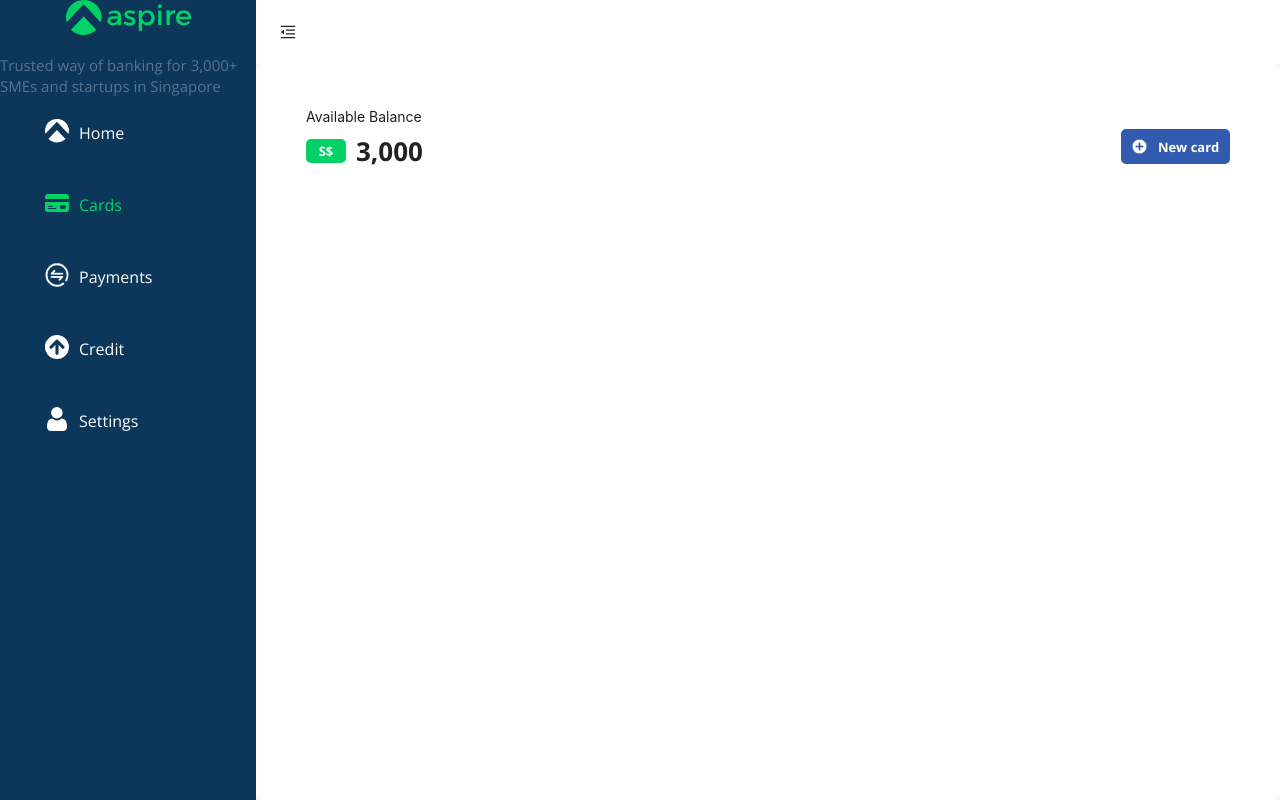
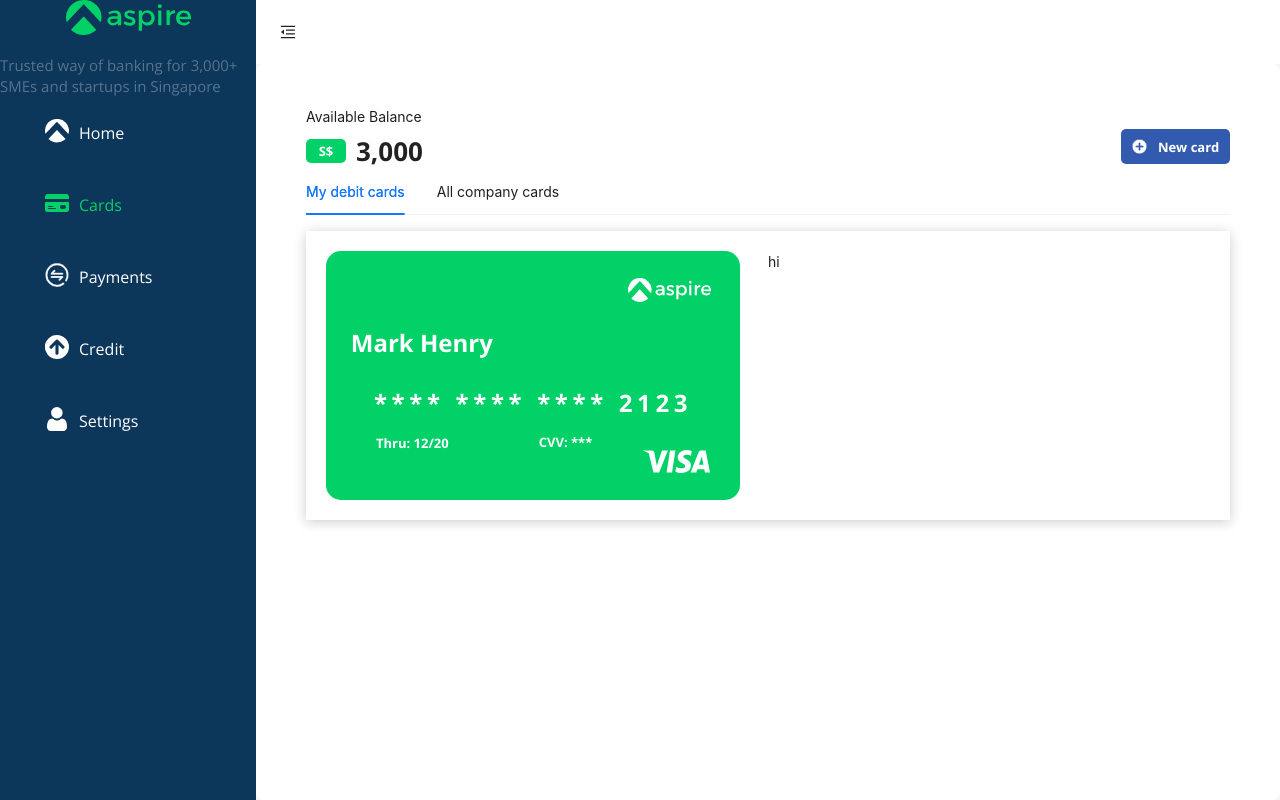
Before and after one commit to vksingh97/card-swiper, a React (Create React App) app: page / in a window 1280 px wide. Built offline with nearby package versions, Linux system fonts and the light colour scheme.

Commit message:
first card created

```diff
--- /dev/null
+++ b/src/components/CardInfo.tsx
@@ -0,0 +1,123 @@
+import React, { useState } from 'react';
+import styled from 'styled-components';
+
+const Card = styled.div`
+  width: 414px;
+  height: 248.85px;
+  background-color: #01d167;
+  border-radius: 15px;
+  display: flex;
+  flex-direction: column;
+`;
+
+const AspireLogoContainer = styled.div`
+  display: flex;
+  justify-content: flex-end;
+  position: relative;
+  right: 7%;
+  top: 11%;
+`;
+
+const AspireLogo = styled.img`
+  width: 83.52px;
+  height: 23.7px;
+`;
+const CardHolderNameContainer = styled.div`
+  position: relative;
+  top: 10%;
+  left: 6%;
+`;
+const CardHolderName = styled.p`
+  font-family: 'Open Sans';
+  font-weight: bold;
+  color: #ffffff;
+  font-size: 24px;
+`;
+const CardNumberContainer = styled.div`
+  display: flex;
+  justify-content: center;
+  height: 60px;
+`;
+const CardNumber = styled.p`
+  font-family: 'Open Sans';
+  font-weight: bold;
+  font-size: 24px;
+  color: #ffffff;
+  letter-spacing: 3.46pt;
+`;
+const CardMoreInfoContainer = styled.div`
+  display: flex;
+  padding: 0px 0px 0px 50px;
+  height: 30px;
+`;
+
+const CardValidDate = styled.p`
+  font-family: 'Open Sans';
+  font-weight: bold;
+  font-size: 13px;
+  color: #ffffff;
+`;
+
+const CardCVV = styled.p`
+  font-family: 'Open Sans';
+  font-weight: bold;
+  font-size: 13px;
+  color: #ffffff;
+  margin: 12px 0px 0px 90px;
+`;
+
+const CardTransactionAgent = styled.div`
+  display: flex;
+  justify-content: flex-end;
+`;
+
+const CardAgentLogo = styled.img`
+  margin: 0px 30px 0px 0px;
+`;
+
+const CardInfo: React.FC = () => {
+  const [showFullNumber, setShowFullNumber] = useState<boolean>(false);
+  const number = '1234567890452123';
+  const maskedNumber = number
+    ? number.slice(0, 4).replace(/(\d{1})/g, '*') +
+      '   ' +
+      number.slice(4, 8).replace(/(\d{1})/g, '*') +
+      '   ' +
+      number.slice(8, 12).replace(/(\d{1})/g, '*') +
+      '   ' +
+      number.slice(12)
+    : '---';
+
+  const unmasked = number
+    ? number.slice(0, 4) +
+      '   ' +
+      number.slice(4, 8) +
+      '   ' +
+      number.slice(8, 12) +
+      '   ' +
+      number.slice(12)
+    : '---';
+
+  return (
+    <Card>
+      <AspireLogoContainer>
+        <AspireLogo src='/icons/AspireLogoWhite.svg'></AspireLogo>
+      </AspireLogoContainer>
+      <CardHolderNameContainer>
+        <CardHolderName>Mark Henry</CardHolderName>
+      </CardHolderNameContainer>
+      <CardNumberContainer>
+        <CardNumber>{showFullNumber ? unmasked : maskedNumber}</CardNumber>
+      </CardNumberContainer>
+      <CardMoreInfoContainer>
+        <CardValidDate>Thru: 12/20</CardValidDate>
+        <CardCVV>CVV: ***</CardCVV>
+      </CardMoreInfoContainer>
+      <CardTransactionAgent>
+        <CardAgentLogo src='/icons/VisaLogo.svg'></CardAgentLogo>
+      </CardTransactionAgent>
+    </Card>
+  );
+};
+
+export default CardInfo;
--- a/src/components/ContentBody.tsx
+++ b/src/components/ContentBody.tsx
@@ -2,7 +2,9 @@
 import styled from 'styled-components';
 import { ContentBodyProps } from '../types/types';
 import { MenuFoldOutlined, MenuUnfoldOutlined } from '@ant-design/icons';
-import { Layout, Button, theme } from 'antd';
+import { Layout, Button, theme, Tabs } from 'antd';
+import type { TabsProps } from 'antd';
+import MyCards from './MyCards';
 
 const { Header, Content } = Layout;
 
@@ -64,10 +66,35 @@
   font-weight: bold;
 `;
 
+const UserInfoBox = styled.div`
+  box-shadow: 0px 2px 12px rgba(0, 0, 0, 0.2);
+`;
+
 const ContentBody: React.FC<ContentBodyProps> = ({ collapsed, onCollapse }) => {
   const {
     token: { colorBgContainer, borderRadiusLG },
   } = theme.useToken();
+
+  const onChange = (key: string) => {
+    console.log(key);
+  };
+
+  const items: TabsProps['items'] = [
+    {
+      key: '1',
+      label: 'My debit cards',
+      children: (
+        <UserInfoBox>
+          <MyCards />
+        </UserInfoBox>
+      ),
+    },
+    {
+      key: '2',
+      label: 'All company cards',
+      children: 'Content of Tab Pane 2',
+    },
+  ];
 
   const handleLocalSelect = (newKey: boolean) => {
     if (onCollapse) {
@@ -123,6 +150,7 @@
             <NewCard>New card</NewCard>
           </AddNewCard>
         </MainBodyHeader>
+        <Tabs defaultActiveKey='1' items={items} onChange={onChange} />
       </Content>
     </Layout>
   );
--- /dev/null
+++ b/src/components/MyCards.tsx
@@ -0,0 +1,28 @@
+import React from 'react';
+import styled from 'styled-components';
+import CardInfo from './CardInfo';
+
+const MyCardsBody = styled.div`
+  display: flex;
+  flex-direction: row;
+  padding: 20px;
+`;
+const MyCardsRightSection = styled.div`
+  width: 50%;
+`;
+const MyCardsLeftSection = styled.div`
+  width: 50%;
+`;
+
+const MyCards: React.FC = () => {
+  return (
+    <MyCardsBody>
+      <MyCardsLeftSection>
+        <CardInfo />
+      </MyCardsLeftSection>
+      <MyCardsRightSection>hi</MyCardsRightSection>
+    </MyCardsBody>
+  );
+};
+
+export default MyCards;
```
Also changed, not shown: public/icons/AspireLogoWhite.svg (added), public/icons/VisaLogo.svg (added).
